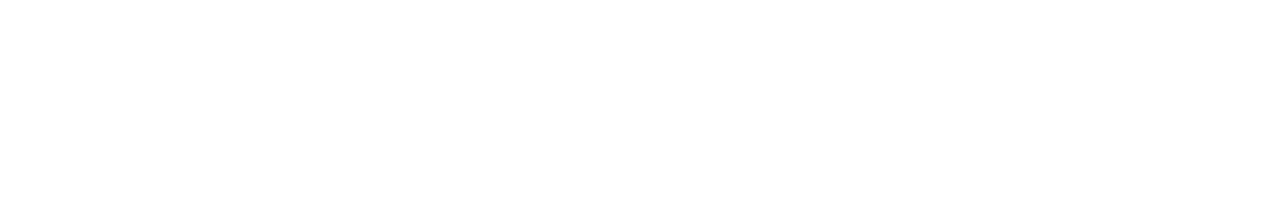
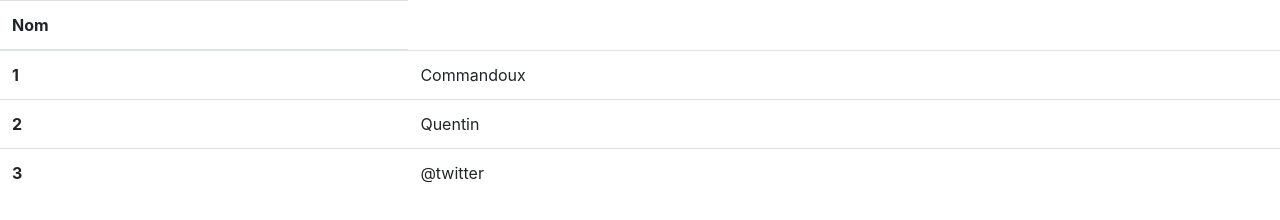
Before and after one commit to nonoLePetitRobot/tp-groupe2, a plain HTML site: page index.html in a window 1280 px wide. Drawn offline with nearby package versions, Linux system fonts and the light colour scheme.

Commit message:
tableaux 2 ok

```diff
--- a/index.html
+++ b/index.html
@@ -4,9 +4,31 @@
     <meta charset="UTF-8">
     <meta http-equiv="X-UA-Compatible" content="IE=edge">
     <meta name="viewport" content="width=device-width, initial-scale=1.0">
+    <link rel="stylesheet" href="https://cdn.jsdelivr.net/npm/bootstrap@4.6.1/dist/css/bootstrap.min.css" integrity="sha384-zCbKRCUGaJDkqS1kPbPd7TveP5iyJE0EjAuZQTgFLD2ylzuqKfdKlfG/eSrtxUkn" crossorigin="anonymous">
     <title>Document</title>
 </head>
 <body>
+    <table class="table">
+        <thead>
+          <tr>
+            <th scope="col">Nom</th>
+          </tr>
+        </thead>
+        <tbody>
+          <tr>
+            <th scope="row">1</th>
+            <td>Commandoux</td>
+          </tr>
+          <tr>
+            <th scope="row">2</th>
+            <td>Quentin</td>
+          </tr>
+          <tr>
+            <th scope="row">3</th>
+            <td>@twitter</td>
+          </tr>
+        </tbody>
+      </table>
 
 </body>
 </html>
```
